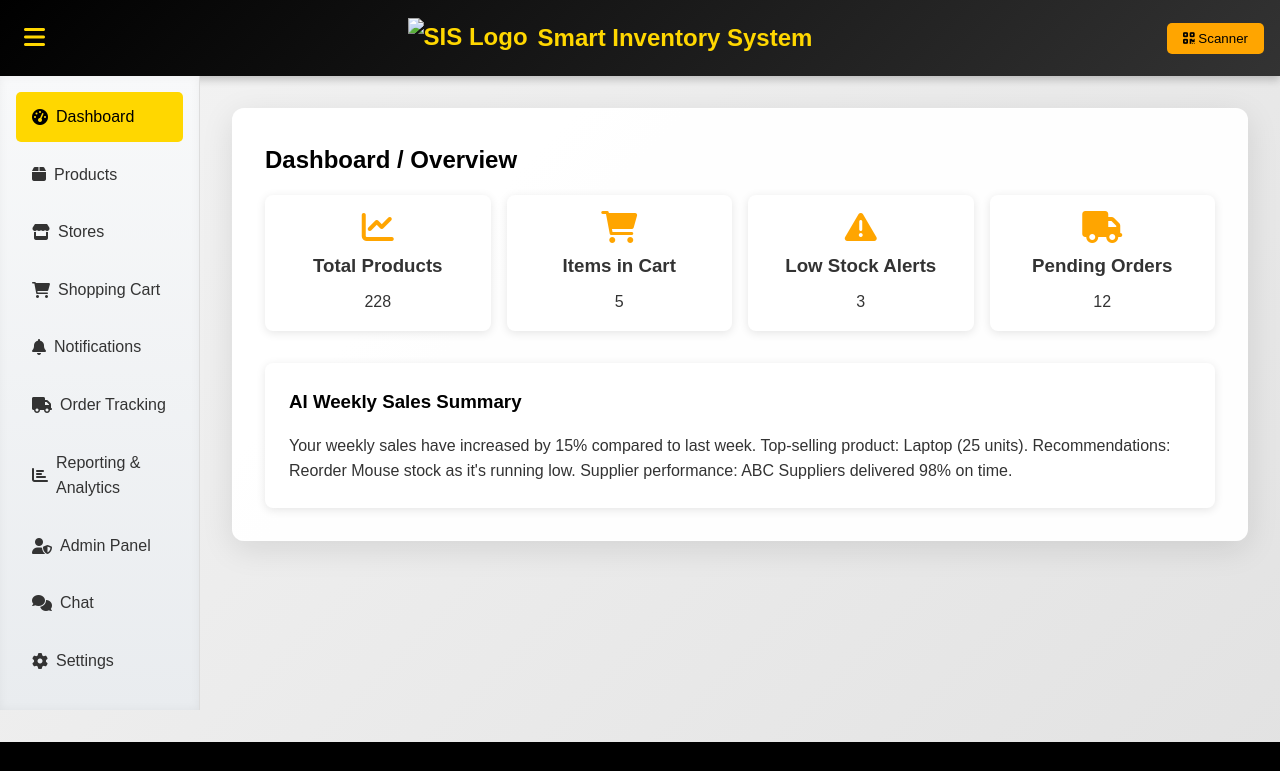
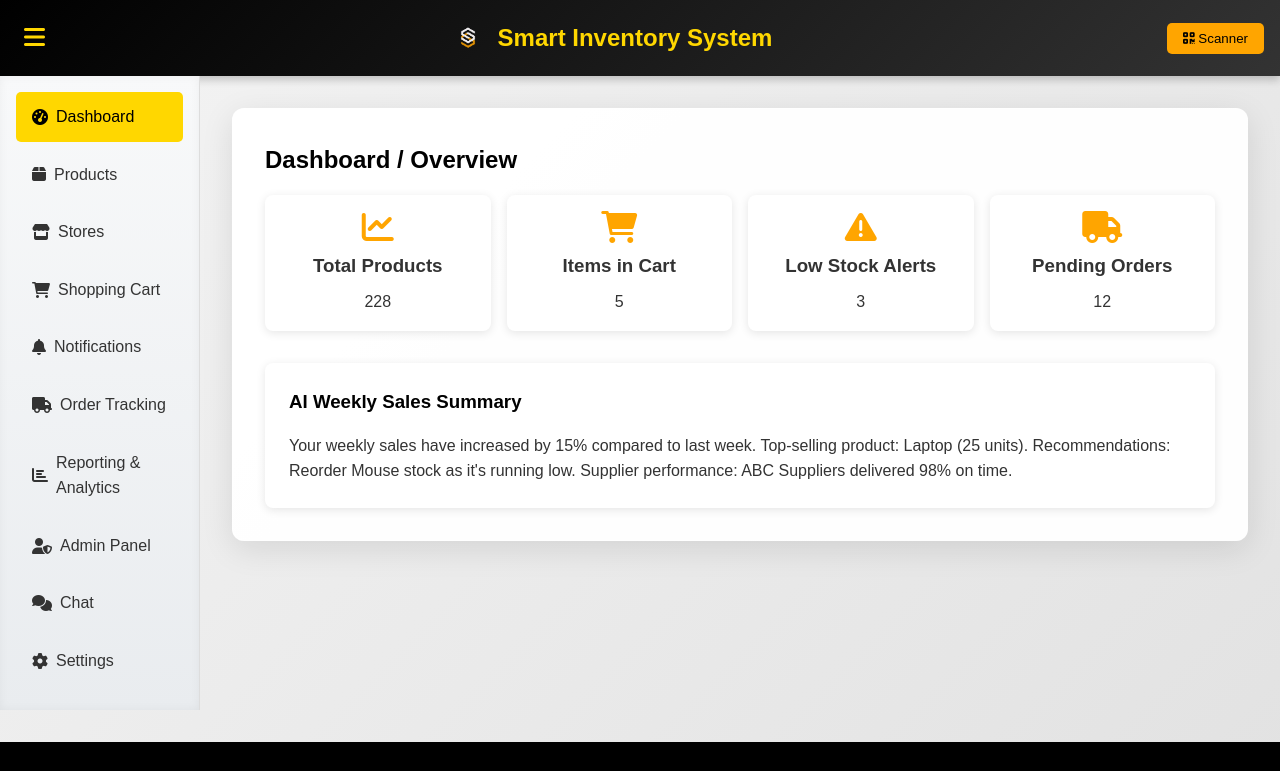
Before and after one commit to cutienimich/SIS, a plain HTML site: page index.html in a window 1280 px wide. Shown: the top 771 px of the page. Drawn offline with Linux system fonts and the light colour scheme; the site is published under a folder, as on GitHub Pages, so addresses that start at the root find nothing.

Commit message:
Update feature X

```diff
--- a/index.html
+++ b/index.html
@@ -10,7 +10,7 @@
 <body>
     <header>
         <button id="sidebar-toggle" aria-label="Toggle sidebar"><i class="fas fa-bars"></i></button>
-        <h1><img src="/sis.png" alt="SIS Logo"> Smart Inventory System</h1>
+        <h1><img src="sis.png" alt="SIS Logo"> Smart Inventory System</h1>
         <button id="scanner-btn"><i class="fas fa-qrcode"></i> Scanner</button>
     </header>
     <div class="container">
```
